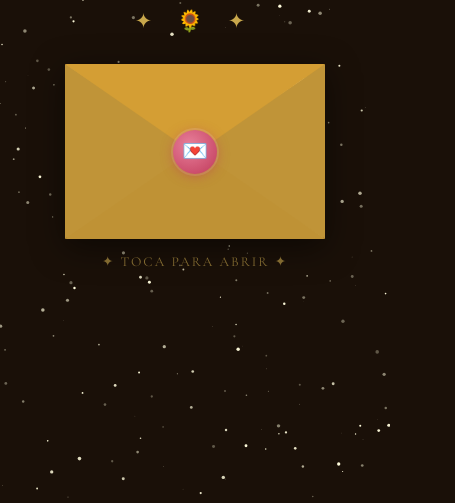
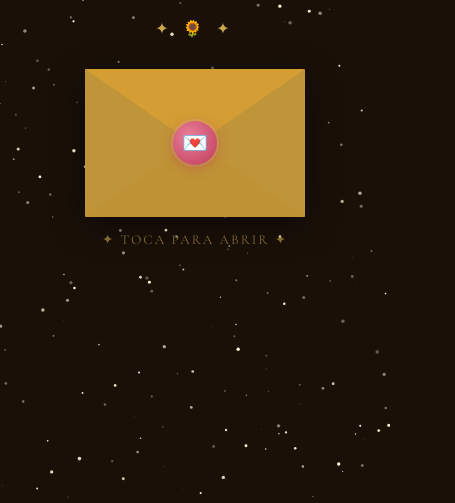
Before and after one commit to Witlux/21, a plain HTML site: page index.html in a window 390 px wide. Shown: the part 341-844 px from the top of the page, 455 px wide, since content can reach past the window. Drawn offline with nearby package versions, Linux system fonts and the light colour scheme; a web font is replaced by a local one.

Commit message:
Implement responsive styles for mobile layout
Added responsive styles for mobile view in index.html.

```diff
--- a/index.html
+++ b/index.html
@@ -426,6 +426,44 @@ body {
   text-decoration:none;
 }
 .btn-flor:hover { transform:translateY(-3px); box-shadow:0 10px 32px rgba(201,168,76,.6); }
+
+/* ===== RESPONSIVE MÓVIL ===== */
+@media (max-width: 600px) {
+  .titulo-linea1 { font-size: 2rem; }
+  .titulo-linea2 { font-size: 0.8rem; letter-spacing: 2px; }
+  .floral-sep { font-size: 1rem; letter-spacing: 5px; }
+
+  .envelope { width: 220px; height: 148px; }
+  .env-flap {
+    border-left: 110px solid transparent;
+    border-right: 110px solid transparent;
+    border-top: 76px solid #b8892d;
+  }
+  .env-left {
+    border-left: 110px solid #c09438;
+    border-top: 74px solid transparent;
+    border-bottom: 74px solid transparent;
+  }
+  .env-right {
+    border-right: 110px solid #c09438;
+    border-top: 74px solid transparent;
+    border-bottom: 74px solid transparent;
+  }
+  .env-bottom {
+    border-left: 110px solid transparent;
+    border-right: 110px solid transparent;
+    border-bottom: 76px solid #bf9235;
+  }
+
+  .carta { padding: 30px 18px 24px; }
+  .carta-saludo { font-size: 1.6rem; }
+  .carta-texto { font-size: 1rem; line-height: 1.7; }
+  .carta-firma { font-size: 1.5rem; }
+  .carta-fecha { font-size: 0.85rem; }
+
+  .karaoke-prompt p { font-size: 2rem; }
+  .btn-flor { padding: 12px 28px; font-size: 0.95rem; }
+}
 </style>
 </head>
 <body>
```
